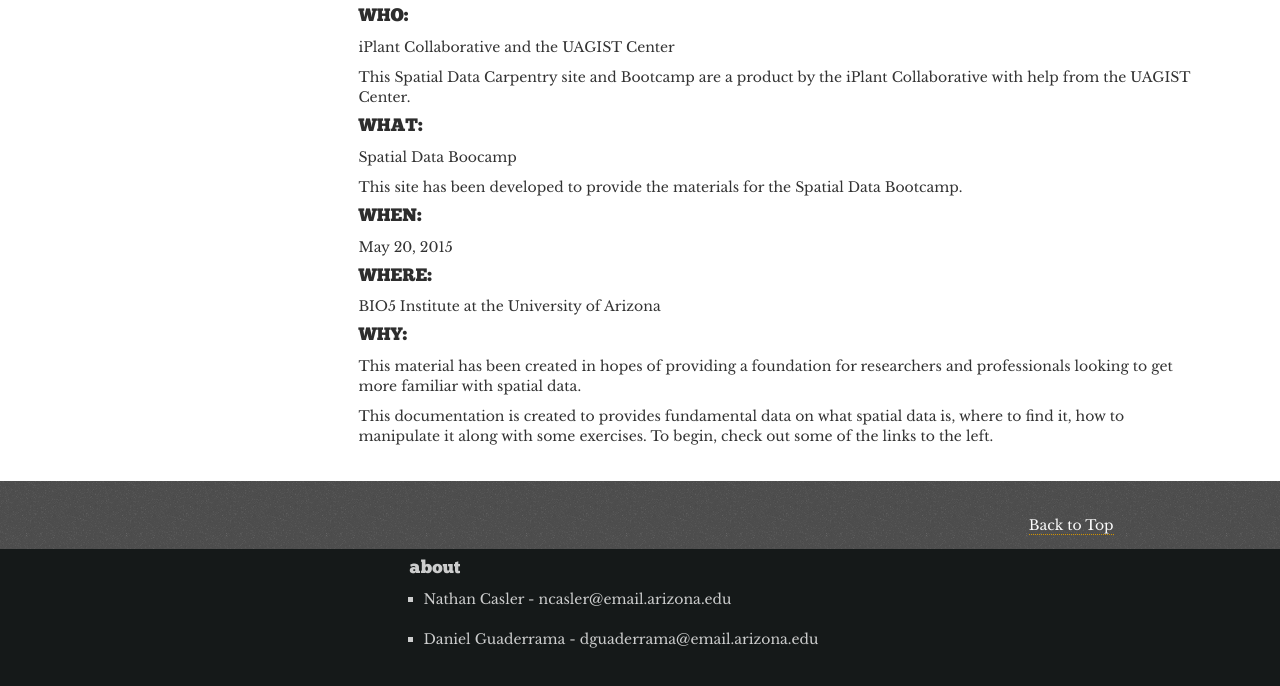
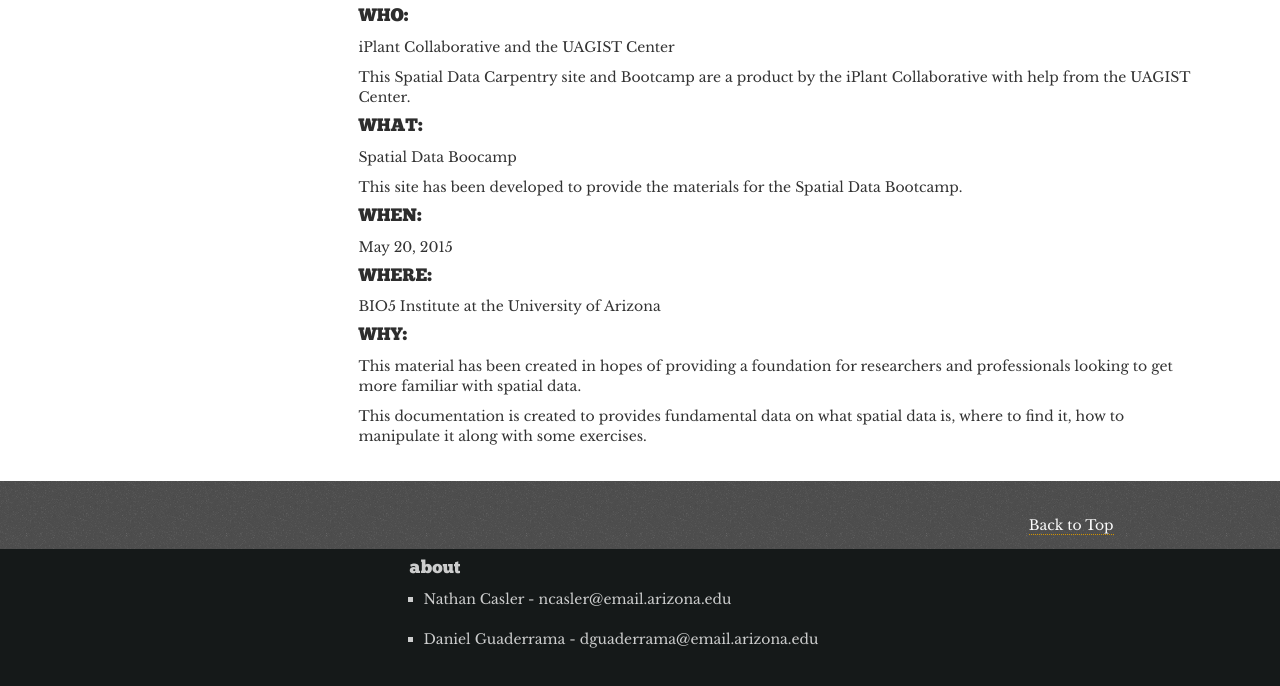
Before and after one commit to dguaderrama/dguaderrama.github.io, a plain HTML site: page index.html in a window 1280 px wide. Shown: the part 408-1094 px from the top of the page. Drawn offline with nearby package versions, Linux system fonts and the light colour scheme; files whose address does not match are found by name; a web font is replaced by a local one.

Commit message:
updates to index

```diff
--- a/index.html
+++ b/index.html
@@ -108,7 +108,7 @@
 
 <p>This material has been created in hopes of providing a foundation for researchers and professionals looking to get more familiar with spatial data.</p>
 
-<p>This documentation is created to provides fundamental data on what spatial data is, where to find it, how to manipulate it along with some exercises. To begin, check out some of the links to the left.</p>
+<p>This documentation is created to provides fundamental data on what spatial data is, where to find it, how to manipulate it along with some exercises.</p>
 
 				</div><!-- entry-content -->
       </div>
```
